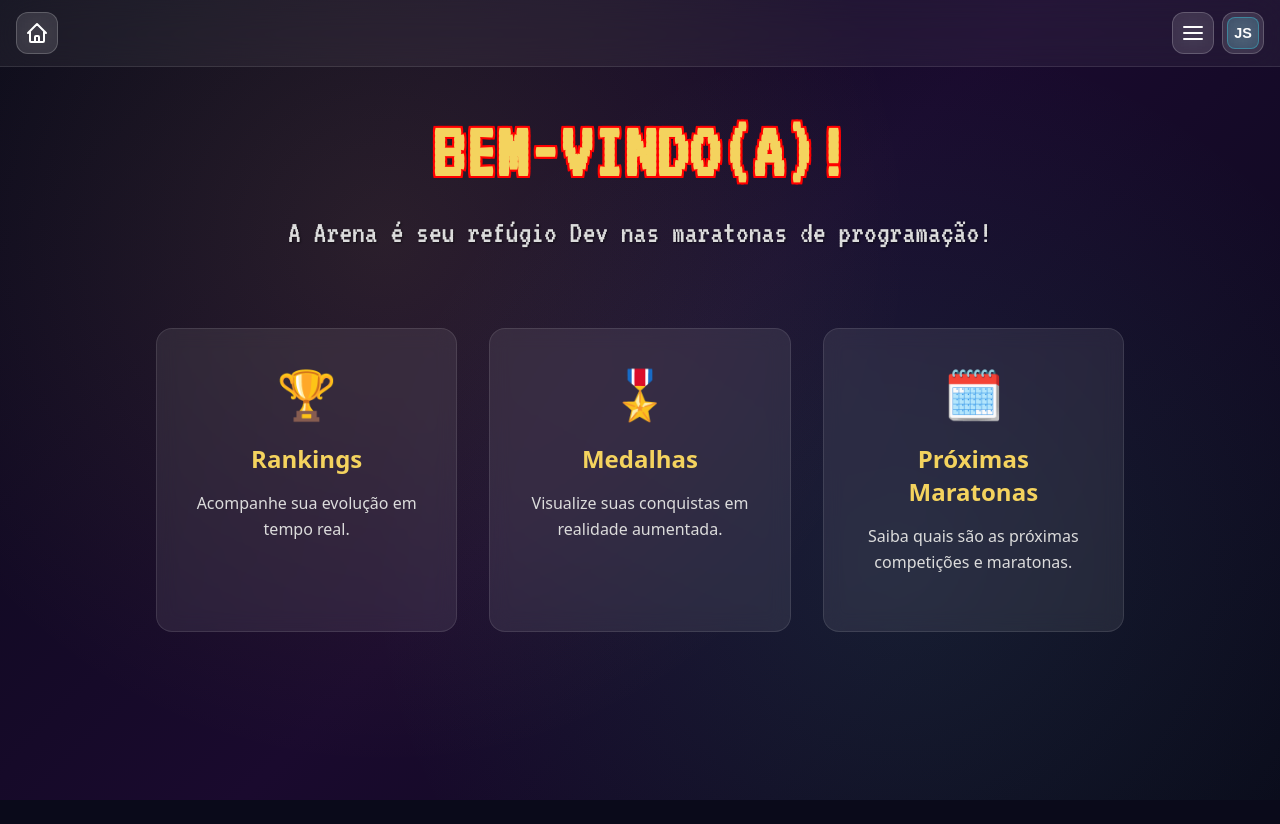
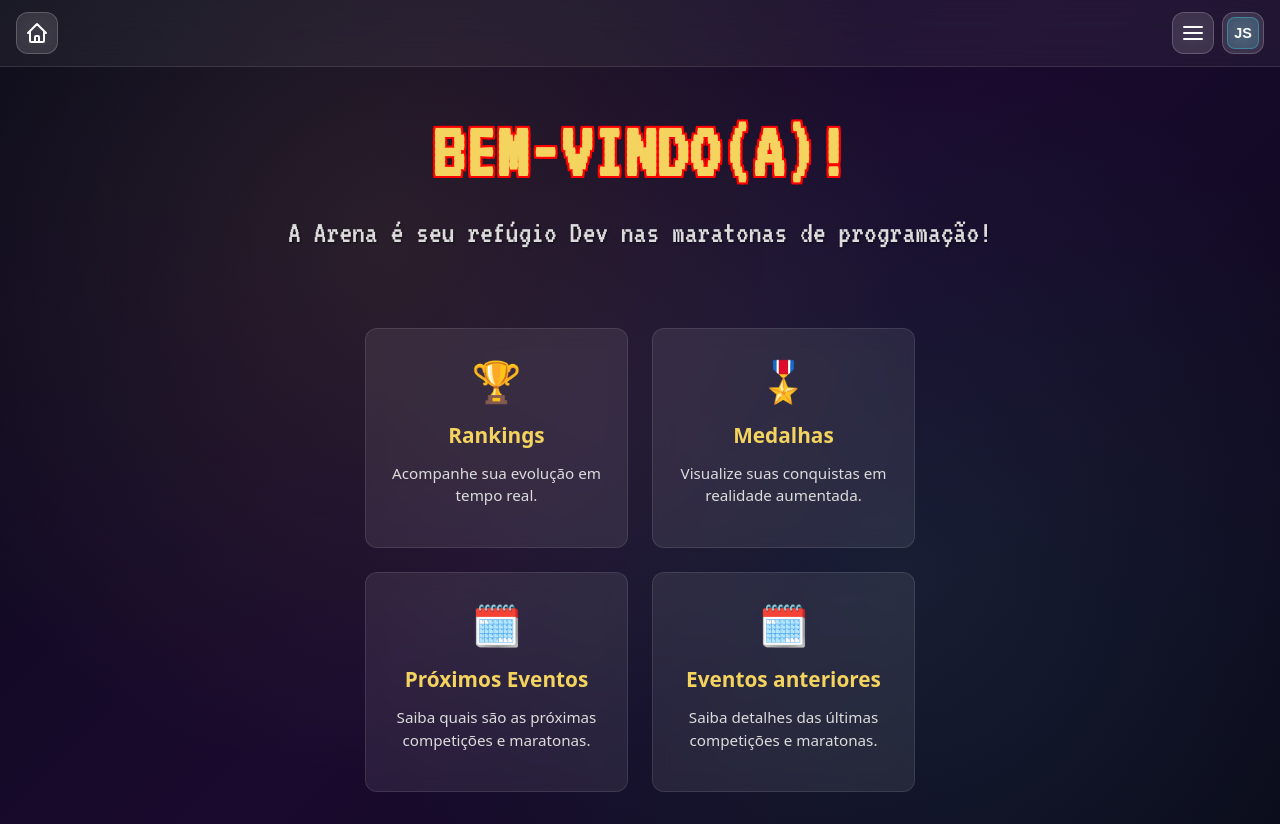
Before and after one commit to Luisa-rb/Gamifica-o_de_maratonas, a Vue app in the folder the-code-arena/: page /home in a window 1280 px wide. Before the commit the page ends 800 px from the top, so only its background shows below. Built offline with nearby package versions, Linux system fonts and the light colour scheme.

Commit message:
ajustes nos cards de acesso dentro da HomePage

```diff
--- a/the-code-arena/src/components/HomePage/GameCards.vue
+++ b/the-code-arena/src/components/HomePage/GameCards.vue
@@ -36,10 +36,17 @@ const gameCards = ref([
   },
   {
     id: 3,
-    title: 'Próximas Maratonas',
+    title: 'Próximos Eventos',
     icon: '🗓️',
     desc: 'Saiba quais são as próximas competições e maratonas.',
-    route: '/marathons'
+    route: '/nextEvents'
+  },
+  {
+    id: 4,
+    title: 'Eventos anteriores',
+    icon: '🗓️',
+    desc: 'Saiba detalhes das últimas competições e maratonas.',
+    route: '/previousEvents'
   }
 ])
 </script>
@@ -56,14 +63,16 @@ const gameCards = ref([
 
 .grid {
   display: grid;
-  grid-template-columns: repeat(auto-fit, minmax(280px, 1fr));
-  gap: 2rem;
+  grid-template-columns: repeat(2, 1fr);
+  gap: 1.5rem;
+  max-width: 550px;
+  margin: 0 auto;
 }
 
 .feature {
   background: rgba(255, 255, 255, 0.08);
-  padding: 2rem;
-  border-radius: 16px;
+  padding: 1.5rem;
+  border-radius: 12px;
   border: 1px solid rgba(255, 255, 255, 0.1);
   position: relative;
   transition: all 0.3s ease;
@@ -80,22 +89,23 @@ const gameCards = ref([
 }
 
 .feature-icon {
-  font-size: 3rem;
-  margin-bottom: 1rem;
+  font-size: 2.5rem;
+  margin-bottom: 0.8rem;
   display: block;
 }
 
 .feature h4 {
   color: var(--color-yellow);
-  font-size: 1.5rem;
-  margin-bottom: 1rem;
+  font-size: 1.3rem;
+  margin-bottom: 0.8rem;
   font-weight: bold;
 }
 
 .feature p {
   color: #dcdcdc;
-  line-height: 1.6;
-  margin-bottom: 1.5rem;
+  line-height: 1.5;
+  margin-bottom: 1rem;
+  font-size: 0.95rem;
 }
 
 /* Cores específicas para cada feature */
@@ -116,6 +126,10 @@ const gameCards = ref([
   box-shadow: 0 20px 40px rgba(59, 183, 206, 0.2);
 }
 
+.feature-4:hover {
+  border-color: var(--color-cyan);
+  box-shadow: 0 20px 40px rgba(59, 206, 172, 0.2);
+}
 
 /* Responsividade */
 @media (max-width: 768px) {
@@ -124,12 +138,20 @@ const gameCards = ref([
   }
 
   .grid {
-    grid-template-columns: 1fr;
-    gap: 1.5rem;
+    max-width: 450px;
+    gap: 1.2rem;
   }
 
   .feature {
-    padding: 1.5rem;
+    padding: 1.2rem;
+  }
+}
+
+@media (max-width: 600px) {
+  .grid {
+    grid-template-columns: 1fr;
+    max-width: 350px;
+    gap: 1.2rem;
   }
 }
 
```
